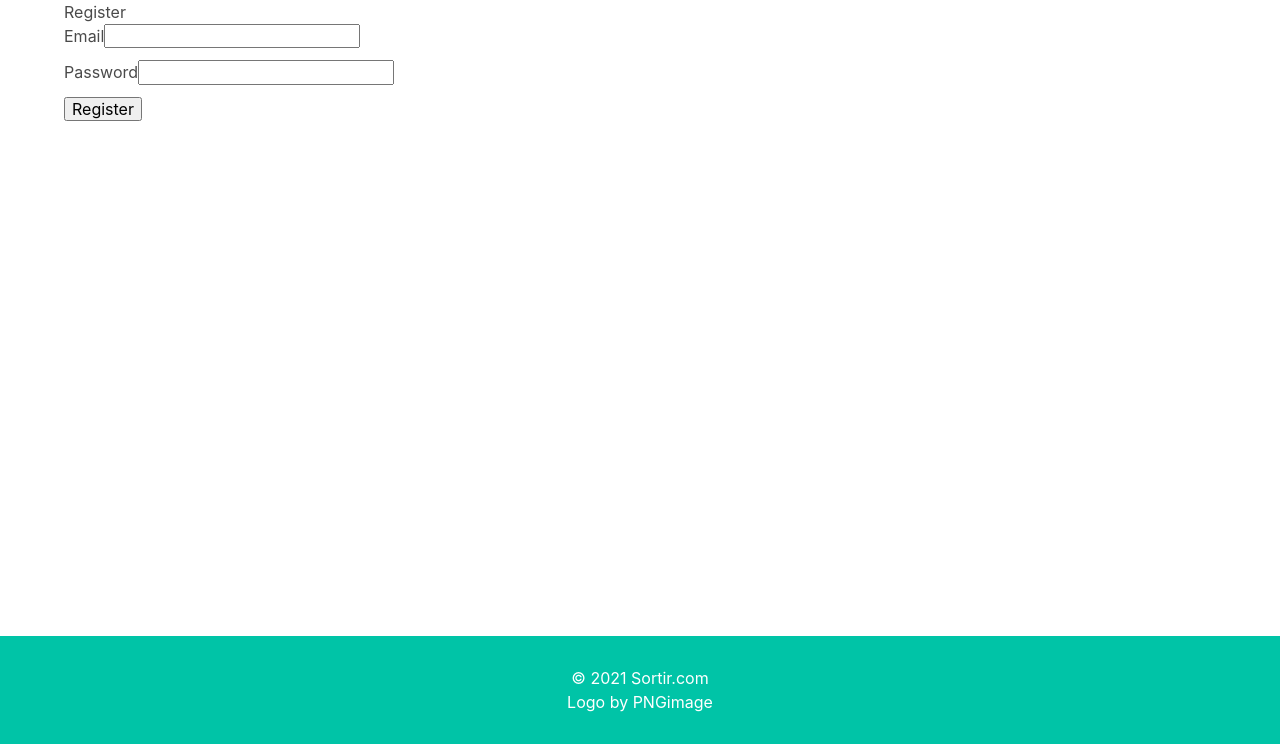
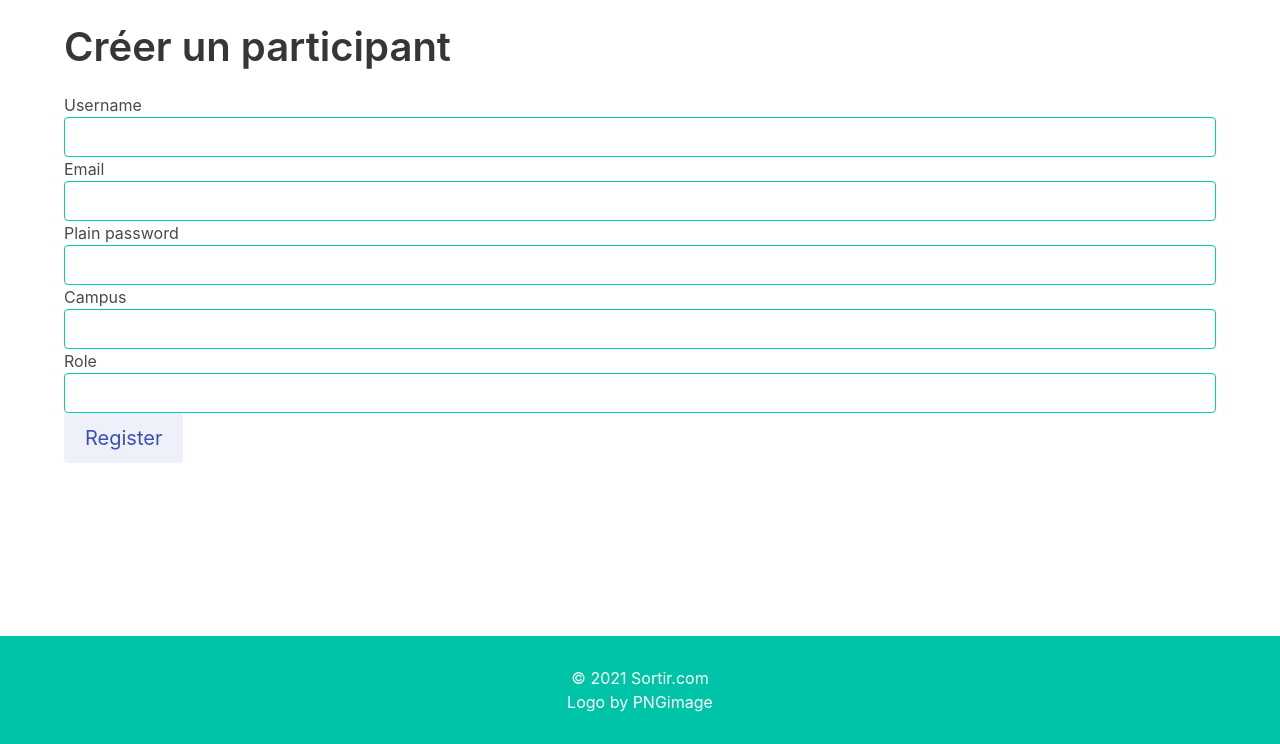
Before and after one commit to Kat-ou/sortir.com, a Symfony app: template templates/registration/register.html.twig in a window 1280 px wide. Shown: the part 56-800 px from the top of the page. Run offline with Twig, Linux system fonts and the light colour scheme; the template is opened without the code that fills it, so the values that code supplies are empty; form fields are guessed from the names that the template uses; some libraries are stand-ins or nearby versions.

Commit message:
ID 1007: Inscrire un utilisateur manuellement (admin) + retour sur détail après consulation profil

```diff
--- a/src/Controller/ParticipantController.php
+++ b/src/Controller/ParticipantController.php
@@ -86,7 +86,8 @@ class ParticipantController extends AbstractController
          */
         if ($event->getParticipants()->contains($foundParticipant) && $event->getParticipants()->contains($this->getUser())) {
             return $this->render('participant/profileView.html.twig', [
-                'foundParticipant' => $foundParticipant
+                'foundParticipant' => $foundParticipant,
+                'event' => $event
             ]);
         } else {
             // On ajoute un message flash
--- a/src/Controller/RegistrationController.php
+++ b/src/Controller/RegistrationController.php
@@ -35,6 +35,7 @@ class RegistrationController extends AbstractController
                 )
             );
 
+            $user->
             $entityManager = $this->getDoctrine()->getManager();
             $entityManager->persist($user);
             $entityManager->flush();
--- a/src/DataFixtures/AppFixtures.php
+++ b/src/DataFixtures/AppFixtures.php
@@ -131,7 +131,7 @@ class AppFixtures extends Fixture
             $event->setStartDate($faker->dateTimeBetween('-10 days', '10 days'));
             $event->setDeadLine($faker->dateTimeBetween('-10 days', $event->getStartDate()));
             // Duration : Exprimée en 'minutes' :
-            $event->setDuration($faker->numberBetween(30, 2000));
+            $event->setDuration($faker->numberBetween(30, 720));
             $event->setMaxRegistrations(5);
             $event->setDescription($faker->realTextBetween(30, 500));
             $event->setName($faker->sentence);
--- a/templates/inc/nav_bar.html.twig
+++ b/templates/inc/nav_bar.html.twig
@@ -22,7 +22,7 @@
             <a class="navbar-item">
                 Villes
             </a>
-            <a class="navbar-item">
+            <a class="navbar-item" href="{{ path('app_register') }}">
                 Campus
             </a>
             {% endif %}
--- a/templates/main/details.html.twig
+++ b/templates/main/details.html.twig
@@ -1,7 +1,7 @@
 {% extends 'base.html.twig' %}
 
 {% block body %}
-    <p class="title is-2 mt-5">Details sortie</p>
+    <h1 class="title is-2 mt-5">Details sortie</h1>
 
 
     <div class="columns">
--- a/templates/participant/profileView.html.twig
+++ b/templates/participant/profileView.html.twig
@@ -63,7 +63,7 @@
             </div>
             <div class="section columns">
                 <div class="column is-2"></div>
-            <a class="button is-medium is-link is-light" href="{{ path('main_eventsList') }}">Retour</a>
+            <a class="button is-medium is-link is-light" href="{{ path('details',{'id':event.id}) }}">Retour</a>
             </div>
 
         </div>
--- a/templates/registration/register.html.twig
+++ b/templates/registration/register.html.twig
@@ -7,14 +7,25 @@
         <div class="alert alert-danger" role="alert">{{ flashError }}</div>
     {% endfor %}
 
-    <h1>Register</h1>
+    <h1 class="title is-2 mt-5">Créer un participant</h1>
 
     {{ form_start(registrationForm) }}
-        {{ form_row(registrationForm.email) }}
-        {{ form_row(registrationForm.plainPassword, {
-            label: 'Password'
-        }) }}
 
-        <button type="submit" class="btn">Register</button>
+    {{ form_label(registrationForm.username, null, {'attr': {'class': 'has-text-link'} }) }}
+    {{ form_widget(registrationForm.username, {'attr': {'class': 'input is-primary'}}) }}
+
+    {{ form_label(registrationForm.email, null, {'attr': {'class': 'has-text-link'} }) }}
+    {{ form_widget(registrationForm.email, {'attr': {'class': 'input is-primary'}}) }}
+
+    {{ form_label(registrationForm.plainPassword, null, {'attr': {'class': 'has-text-link'} }) }}
+    {{ form_widget(registrationForm.plainPassword, {'attr': {'class': 'input is-primary'}}) }}
+
+    {{ form_label(registrationForm.campus, null, {'attr': {'class': 'has-text-link'} }) }}
+    {{ form_widget(registrationForm.campus, {'attr': {'class': 'input is-primary is-uppercase'}}) }}
+
+    {{ form_label(registrationForm.role, null, {'attr': {'class': 'has-text-link'} }) }}
+    {{ form_widget(registrationForm.role, {'attr': {'class': 'input is-primary is-uppercase'}}) }}
+
+    <button type="submit" class="btn button is-medium is-link is-light">Register</button>
     {{ form_end(registrationForm) }}
 {% endblock %}
```
Also changed, not shown: src/Form/RegistrationFormType.php (+17 -2 lines).
